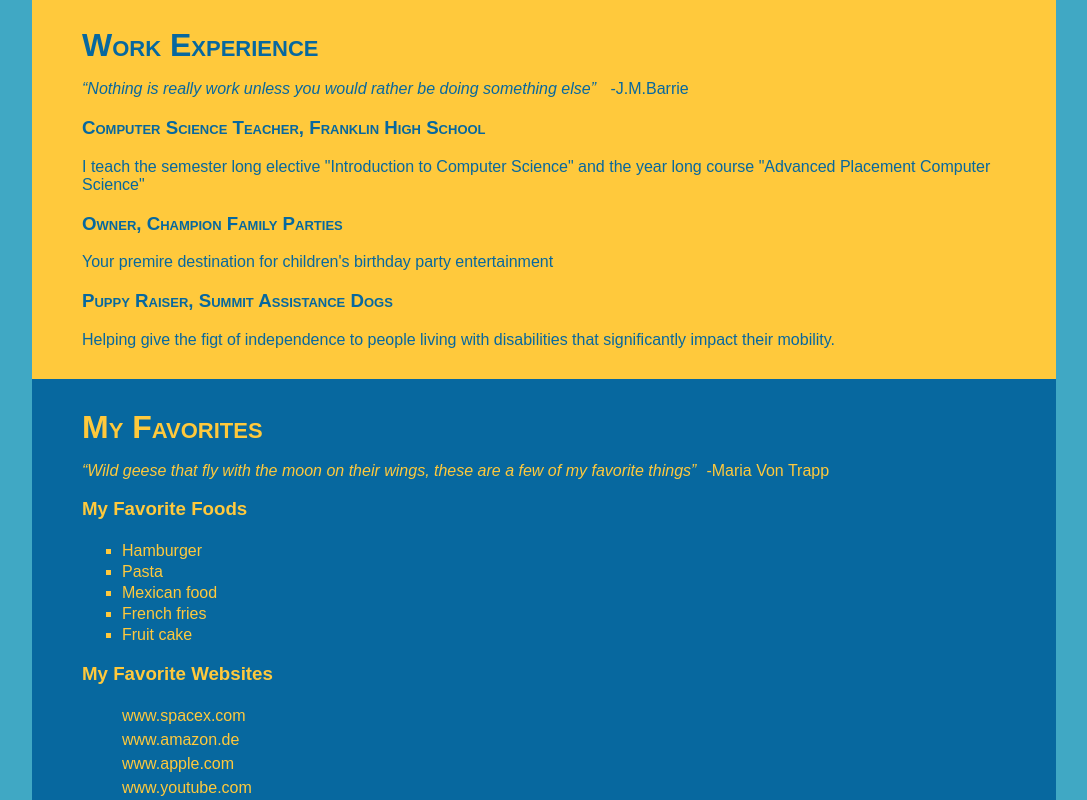
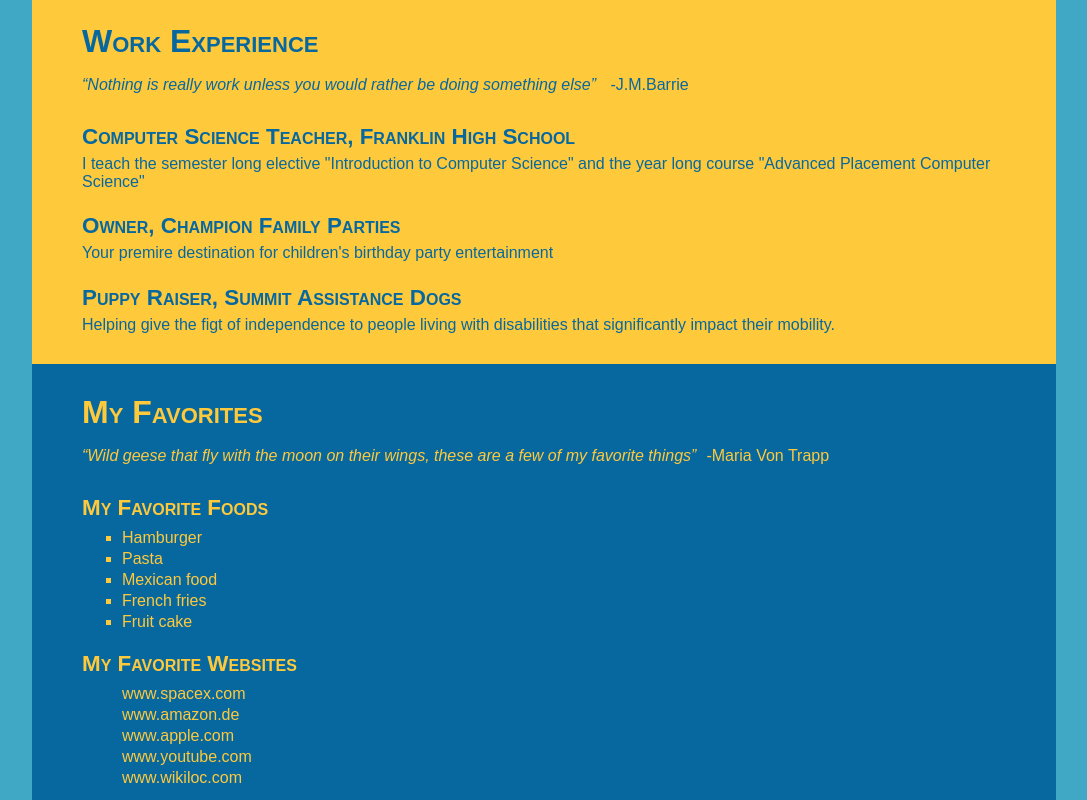
Before and after one commit to r4deadv/module3-my-profile-project, a plain HTML site: page www/index.html in a window 1280 px wide. Shown: the part 891-1691 px from the top of the page, without its empty margins (96-1183 px from the left). Drawn offline with Linux system fonts and the light colour scheme.

Commit message:
footer centerd, h3 font-size increased

```diff
--- a/www/css/style.css
+++ b/www/css/style.css
@@ -2,6 +2,10 @@ body {
     margin: 0;
     background: #40a8c4;
     font-family: Arial, Helvetica, sans-serif;
+}
+#wrapper {
+    width: 80vw;
+    margin: 0 auto;
 }
 h1 {
     background: #ffc93c;
@@ -10,6 +14,10 @@ h1 {
     font-variant: small-caps;
     color: #07689f;
     margin-bottom: 0;
+}
+h3 {
+    font-size: 1.4em;
+    font-variant: small-caps;
 }
 .header h2 {
     background: #ffc93c;
@@ -42,6 +50,7 @@ q {
 }
 .sub-section p {
     margin-bottom: 0;
+    margin-top: 5px;
 }
 .header p {
     padding: 30px 50px;
@@ -49,14 +58,11 @@ q {
     color: black;
     font-size: 1.2em;
 }
-#education {
+#education, #favorites {
     color: #ffc93c;
 }
 #work {
     color: #07689f;
-}
-#favorites {
-    color: #ffc93c;
 }
 #education h2, #work h2, #favorites h2 {
     font-variant: small-caps;
@@ -71,15 +77,19 @@ q {
     padding-left: 0;
 }
 .sub-section h3 {
-    font-variant: small-caps;
+    margin-bottom: 0;
+    margin-bottom: 5px;
 }
 .p-sub-bottom, #ul-bottom {
     padding-bottom: 30px;
 }
 ul {
     list-style: square;
+    margin-top: 5px;
+    padding-bottom: 30px;
+    margin-bottom: 0;
 }
-#ul-bottom {
+#ul-link {
     list-style: none;
 }
 a:link, a:visited {
@@ -91,11 +101,9 @@ a:hover {
     font-size: 1.1em;
     background: #ffc93c;
 }
-#ul-bottom li {
-    padding: 3px 0;
-}
 footer p {
-    padding-left: 50px;
+    /*padding-left: 50px;*/
+    text-align: center;
 }
 footer a {
     padding: 5px;
@@ -116,7 +124,15 @@ i:hover {
 .favorites ul li {
     padding-top: 3px;;
 }
-#wrapper {
-    width: 80vw;
-    margin: 0 auto;
+.favorites  h3 + ul {
+    padding-bottom: 20px;
 }
+.favorites h3 {
+    margin-bottom: 0;
+}
+.h3-first {
+    margin-top: 30px;
+}
+#h3-last {
+    margin-top: 0;
+}
--- a/www/index.html
+++ b/www/index.html
@@ -25,7 +25,7 @@
                 </p>
             </header>
             <div class="sub-section">
-                <h3>University</h3>
+                <h3 class="h3-first">University</h3>
                 <p>
                     BE Electrical Engineering<br> Concentration in embedded systems, research assistant for wireless power lab
                 </p>
@@ -46,7 +46,7 @@
                 </p>
             </header>
             <div class="sub-section">
-                <h3>Computer Science Teacher, Franklin High School</h3>
+                <h3 class="h3-first">Computer Science Teacher, Franklin High School</h3>
                 <p>
                     I teach the semester long elective "Introduction to Computer Science" and the year long course "Advanced Placement Computer Science"
                 </p>
@@ -72,7 +72,7 @@
                 </p>
             </header>
             <section class="favorites">
-            <h3>My Favorite Foods </h3>
+            <h3 class="h3-first">My Favorite Foods </h3>
                 <ul>
                     <li>Hamburger</li>
                     <li>Pasta</li>
@@ -81,9 +81,9 @@
                     <li>Fruit cake</li>
                 </ul>
             </section>
-            <section class="favorites">
-                <h3>My Favorite Websites</h3>
-                <ul id="ul-bottom">
+            <section class="favorites" >
+                <h3 id="h3-last">My Favorite Websites</h3>
+                <ul id="ul-link">
                     <li><a href="https://www.spacex.com/" target="_blank">www.spacex.com</a></li>
                     <li><a href="https://www.amazon.de/" target="_blank">www.amazon.de</a></li>
                     <li><a href="https://www.apple.com/" target="_blank">www.apple.com</a></li>
```
